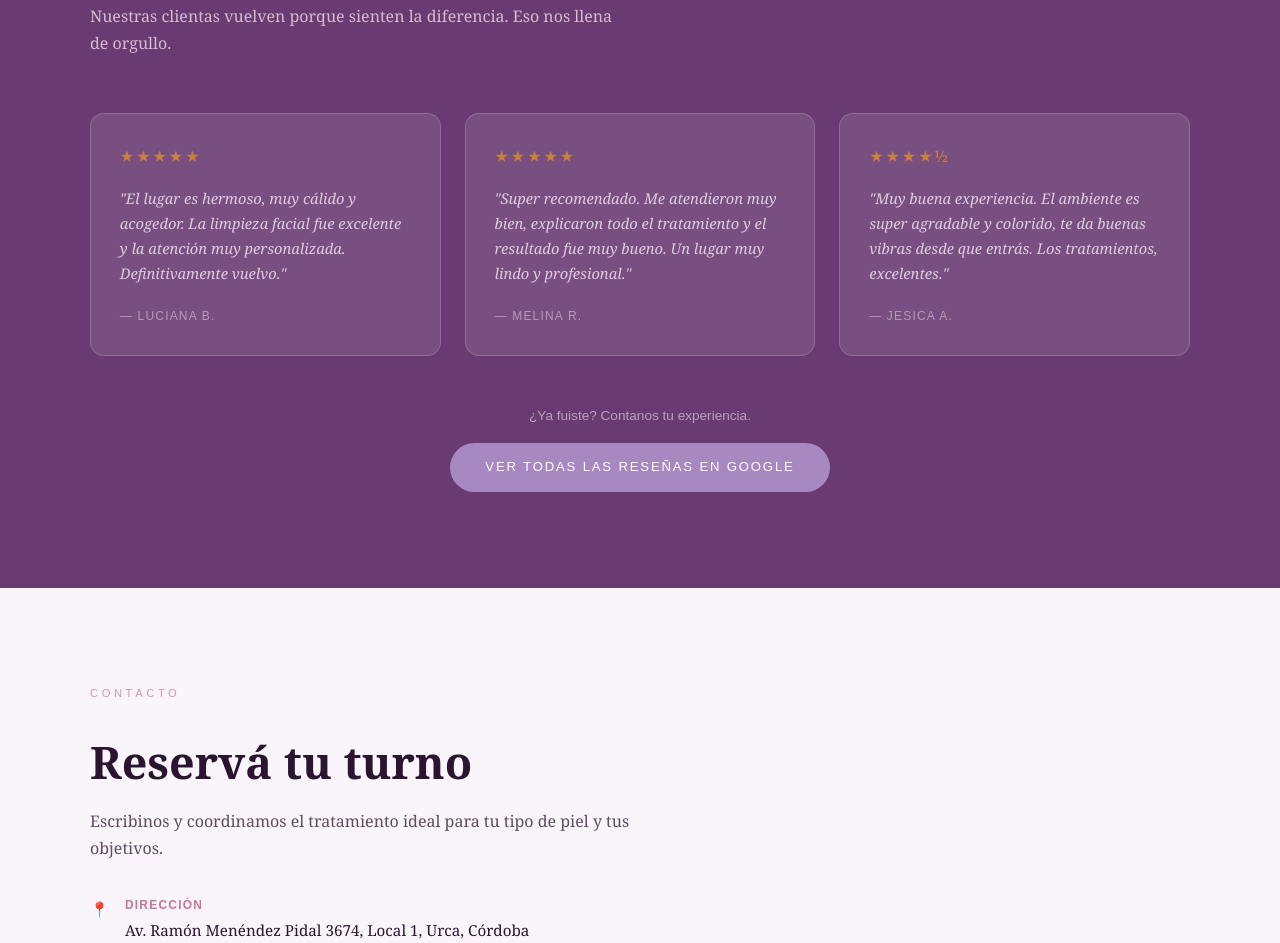
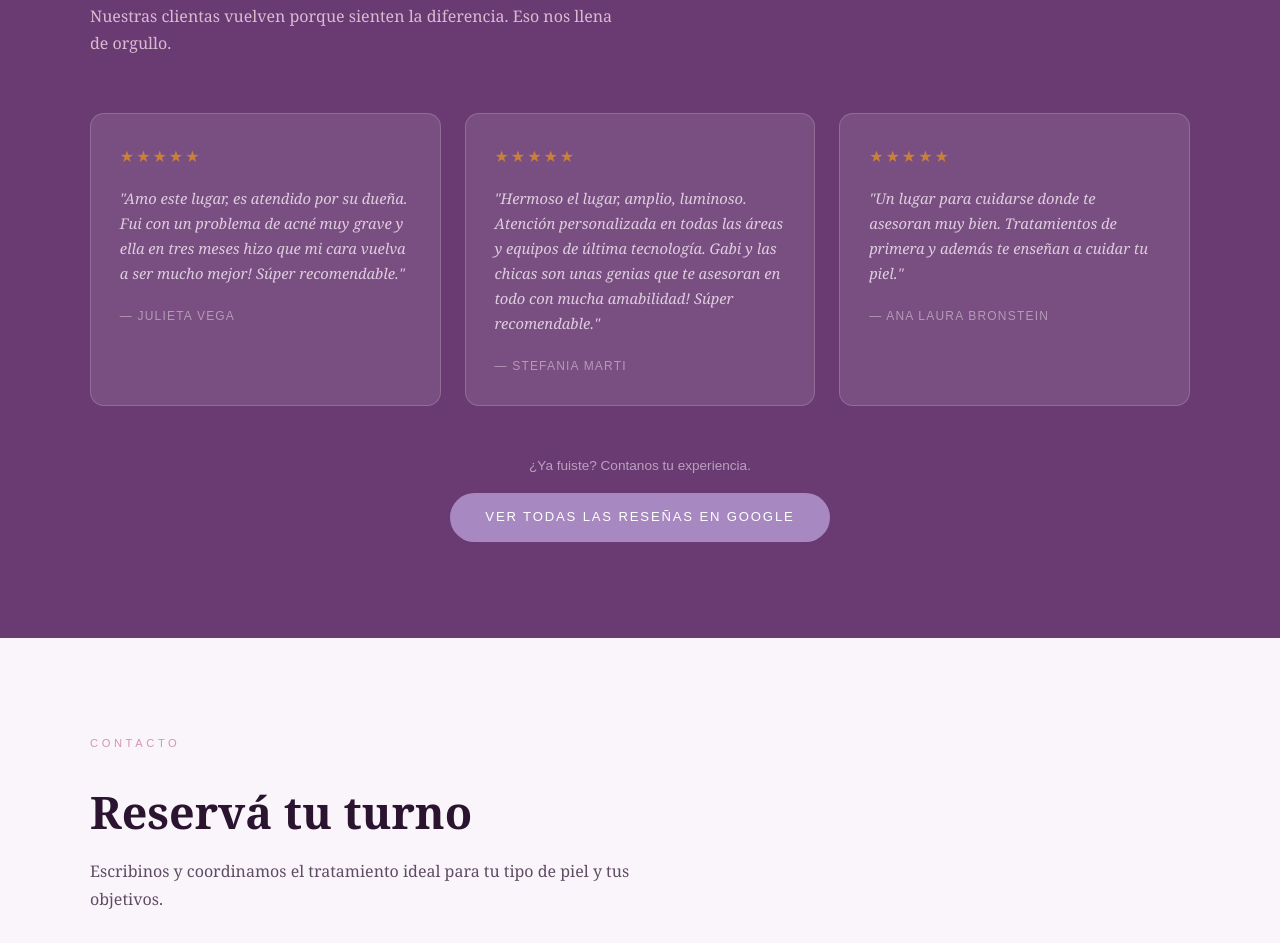
Before and after one commit to websparaesteticas/alma-lola, a plain HTML site: page index.html in a window 1280 px wide. Shown: the part 2764-3707 px from the top of the page. Drawn offline with Linux system fonts and the light colour scheme.

Commit message:
Reemplazar testimonios por reseñas reales de Google Maps

```diff
--- a/index.html
+++ b/index.html
@@ -323,18 +323,18 @@
     <div class="reviews-grid">
       <div class="review-card">
         <div class="review-stars">★★★★★</div>
-        <p class="review-text">"El lugar es hermoso, muy cálido y acogedor. La limpieza facial fue excelente y la atención muy personalizada. Definitivamente vuelvo."</p>
-        <div class="review-author">— Luciana B.</div>
+        <p class="review-text">"Amo este lugar, es atendido por su dueña. Fui con un problema de acné muy grave y ella en tres meses hizo que mi cara vuelva a ser mucho mejor! Súper recomendable."</p>
+        <div class="review-author">— Julieta Vega</div>
       </div>
       <div class="review-card">
         <div class="review-stars">★★★★★</div>
-        <p class="review-text">"Super recomendado. Me atendieron muy bien, explicaron todo el tratamiento y el resultado fue muy bueno. Un lugar muy lindo y profesional."</p>
-        <div class="review-author">— Melina R.</div>
+        <p class="review-text">"Hermoso el lugar, amplio, luminoso. Atención personalizada en todas las áreas y equipos de última tecnología. Gabi y las chicas son unas genias que te asesoran en todo con mucha amabilidad! Súper recomendable."</p>
+        <div class="review-author">— Stefania Marti</div>
       </div>
       <div class="review-card">
-        <div class="review-stars">★★★★½</div>
-        <p class="review-text">"Muy buena experiencia. El ambiente es super agradable y colorido, te da buenas vibras desde que entrás. Los tratamientos, excelentes."</p>
-        <div class="review-author">— Jesica A.</div>
+        <div class="review-stars">★★★★★</div>
+        <p class="review-text">"Un lugar para cuidarse donde te asesoran muy bien. Tratamientos de primera y además te enseñan a cuidar tu piel."</p>
+        <div class="review-author">— Ana Laura Bronstein</div>
       </div>
     </div>
     <div class="reviews-cta">
```
